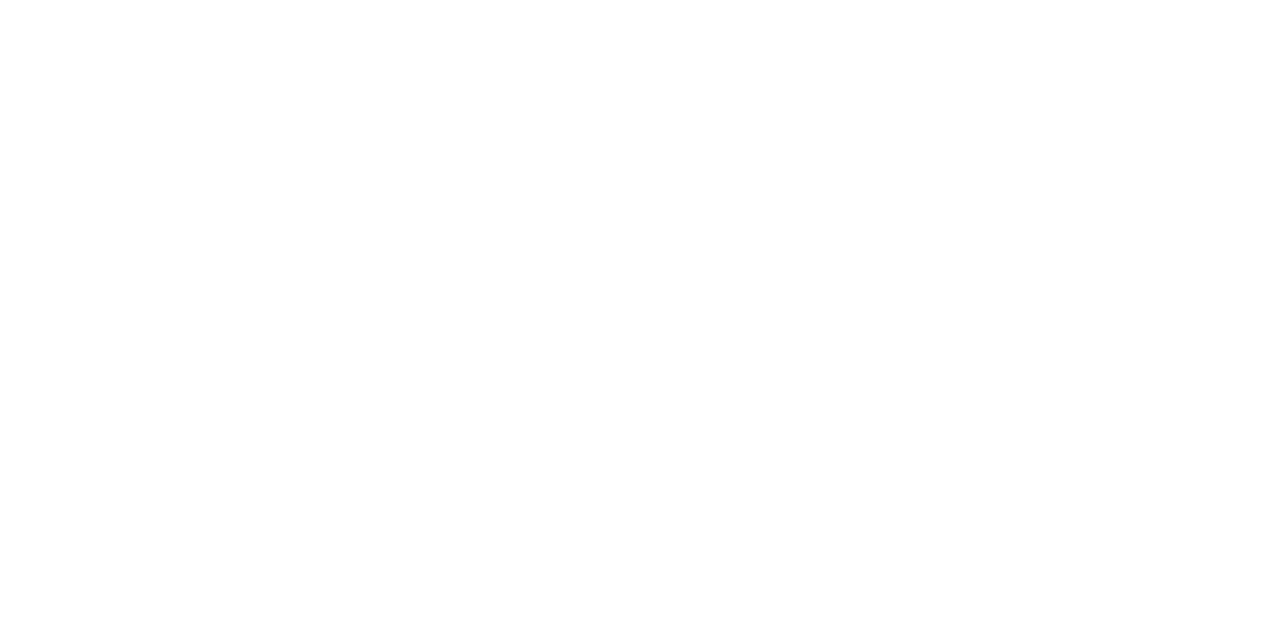
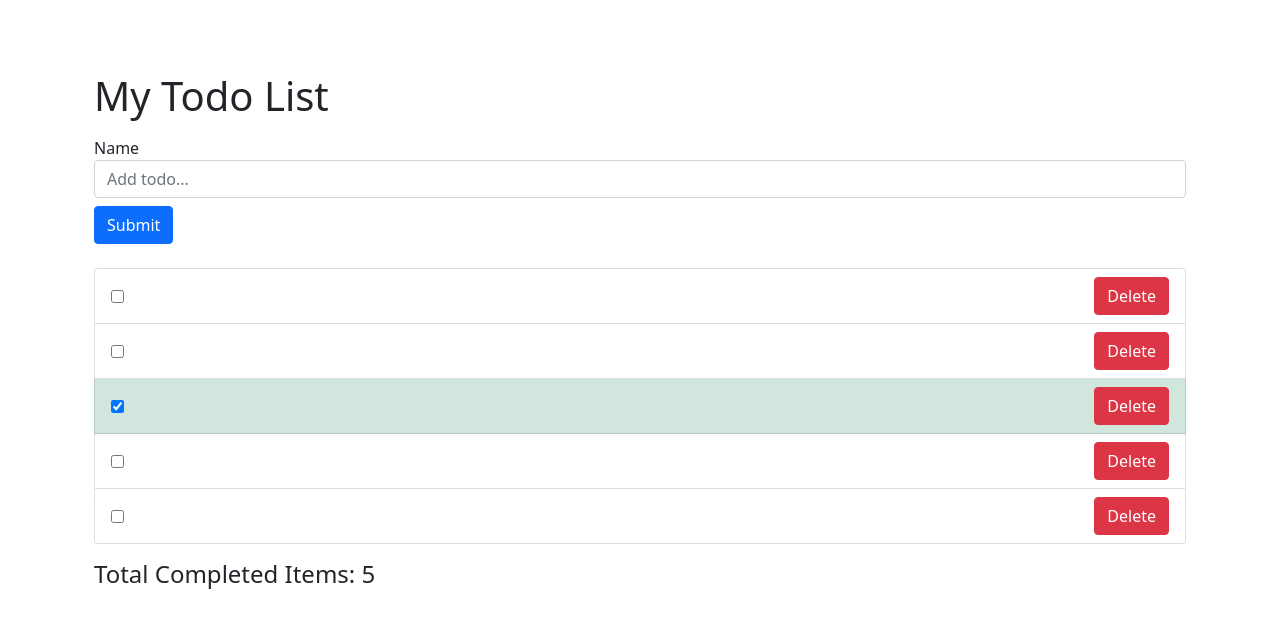
Before and after one commit to TaharaKazuki/minesweeper, a React (Create React App) app: page / in a window 1280 px wide. Shown: the top 628 px of the page. Built offline with nearby package versions, Linux system fonts and the light colour scheme.

Commit message:
[update]

```diff
--- a/src/App.js
+++ b/src/App.js
@@ -1,11 +1,18 @@
 import React from 'react'
 import 'bootstrap/dist/css/bootstrap.min.css'
-// import AddTodoForm './components/AddTodoFrom'
+import AddTodoForm from './components/AddTodoForm'
+import TodoList from './components/TodoList'
+import TotalCompleteItems from './components/TotalCompleteItems'
 
 const App = () => {
   return (
-    <div className="container"></div>
+    <div className="container bg-white p-4 mt-5">
+      <h1>My Todo List</h1>
+      <AddTodoForm />
+      <TodoList />
+      <TotalCompleteItems />
+    </div>
   )
 }
 
-export default App;
+export default App
--- a/src/components/AddTodoForm.js
+++ b/src/components/AddTodoForm.js
@@ -17,7 +17,9 @@
         value={value}
         onChange={(event) => setValue(event.target.value)}
       />
-      <button type="submit" className="btn btn-primary mb-2">Submit</button>
+      <button type="submit" className="btn btn-primary mb-2">
+        Submit
+      </button>
     </form>
   )
 }
--- a/src/components/TodoItem.js
+++ b/src/components/TodoItem.js
@@ -1,9 +1,16 @@
 import React from 'react'
 
 const TodoItem = ({ id, title, completed }) => {
-  // return (
-
-  // )
+  return (
+    <li className={`list-group-item ${completed && 'list-group-item-success'}`}>
+      <div className="d-flex justify-content-between">
+        <span className="d-flex align-items-center">
+          <input type="checkbox" className="mr-3" checked={completed} />
+        </span>
+        <button className="btn btn-danger">Delete</button>
+      </div>
+    </li>
+  )
 }
 
 export default TodoItem
--- a/src/components/TodoList.js
+++ b/src/components/TodoList.js
@@ -0,0 +1,22 @@
+import React from 'react'
+import TodoItem from './TodoItem'
+
+const TodoList = () => {
+  const todos = [
+    { id: 1, title: 'todo1', completed: false },
+    { id: 2, title: 'todo2', completed: false },
+    { id: 3, title: 'todo3', completed: true },
+    { id: 4, title: 'todo4', completed: false },
+    { id: 5, title: 'todo5', completed: false }
+  ]
+
+  return (
+    <ul className="list-group">
+      {todos.map((todo) => (
+        <TodoItem id={todo.id} title={todo.title} completed={todo.completed} />
+      ))}
+    </ul>
+  )
+}
+
+export default TodoList
--- a/src/components/TotalCompleteItems.js
+++ b/src/components/TotalCompleteItems.js
@@ -0,0 +1,7 @@
+import React from 'react'
+
+const TotalCompletedItems = () => {
+  return <h4 className="mt-3">Total Completed Items: 5</h4>
+}
+
+export default TotalCompletedItems
```
